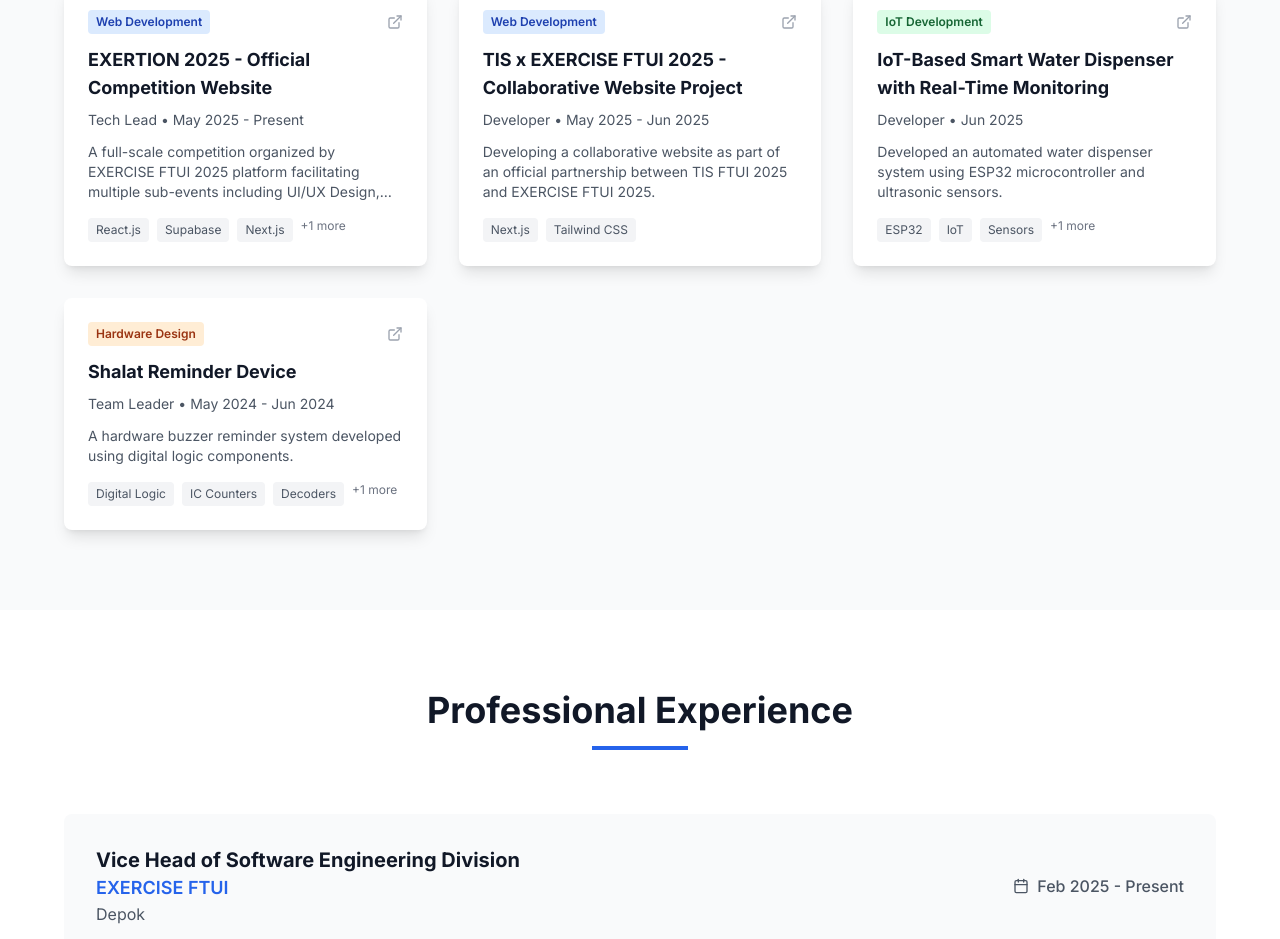
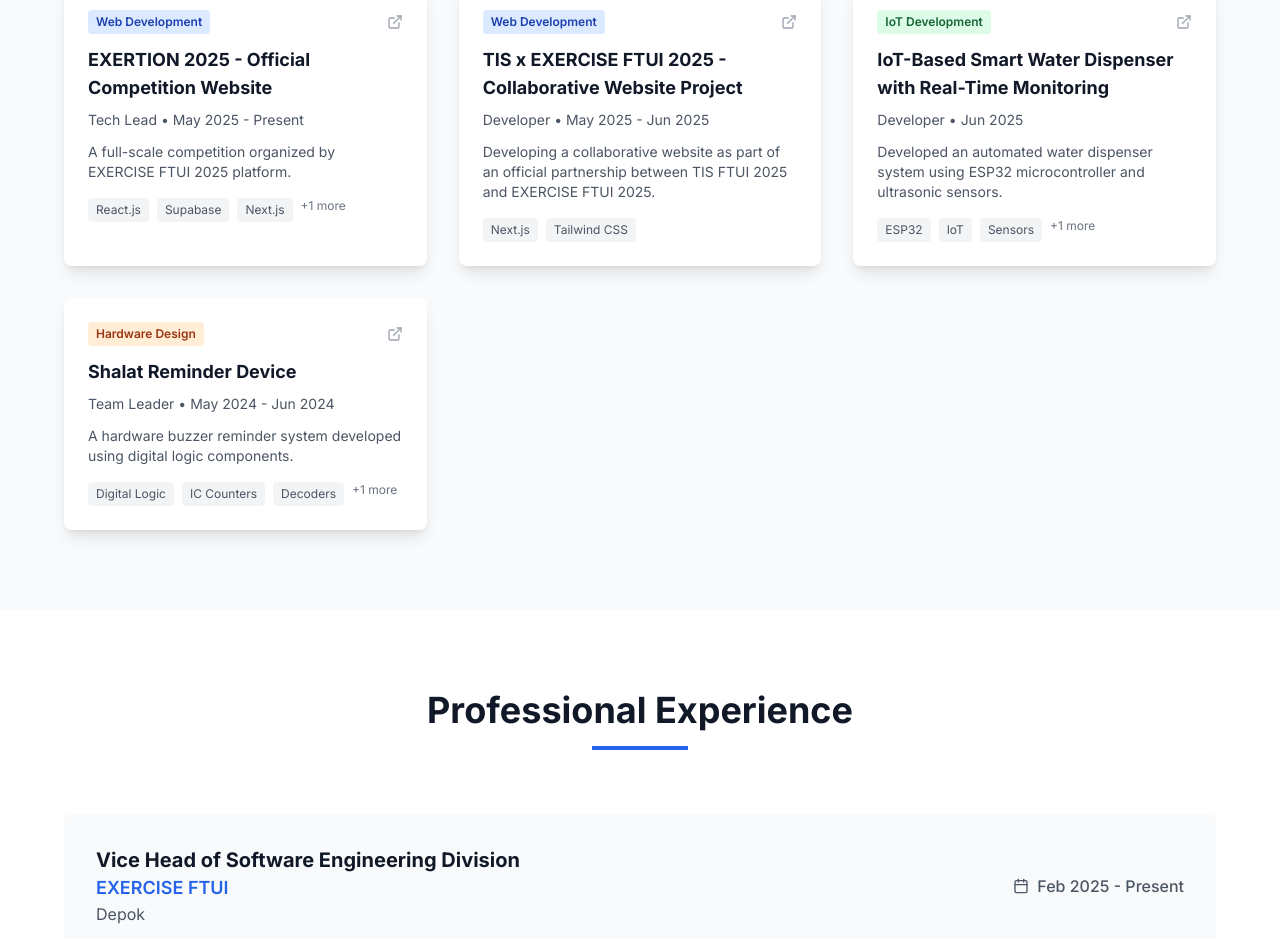
Before and after one commit to rastuak/personal-website, a Next.js app: page / in a window 1280 px wide. Shown: the part 1736-2675 px from the top of the page. Built offline with nearby package versions, Linux system fonts and the light colour scheme; no server answers.

Commit message:
update typography

```diff
--- a/src/components/ProjectsSection.tsx
+++ b/src/components/ProjectsSection.tsx
@@ -13,7 +13,7 @@
       title: "EXERTION 2025 - Official Competition Website",
       role: "Tech Lead",
       duration: "May 2025 - Present",
-      description: "A full-scale competition organized by EXERCISE FTUI 2025 platform facilitating multiple sub-events including UI/UX Design, Research Innovation, and Ecommerce.",
+      description: "A full-scale competition organized by EXERCISE FTUI 2025 platform.",
       technologies: ["React.js", "Supabase", "Next.js", "Tailwind CSS"],
       achievements: [
         "Built the gamification with Next.js and Supabase, focusing on performance, scalability, and accessibility",
```
